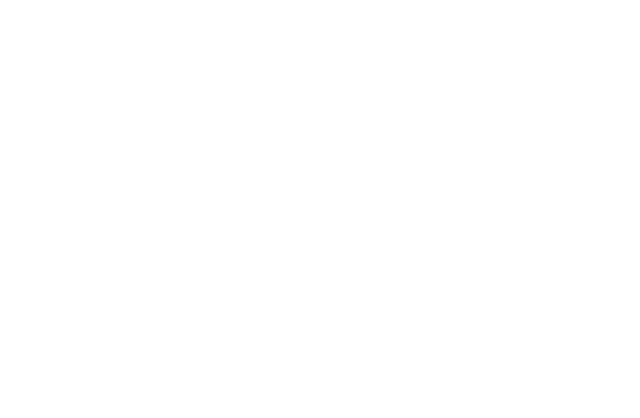
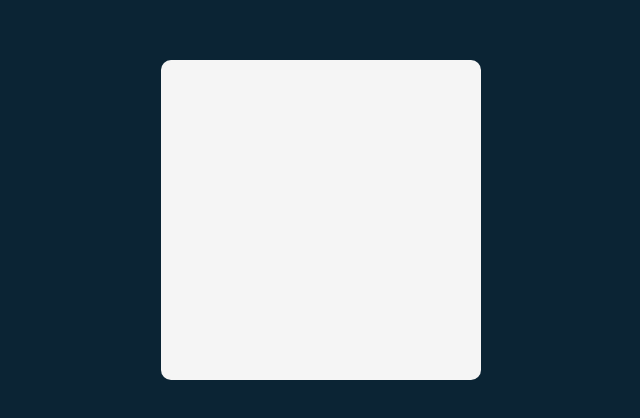
Before and after one commit to KarimElsayad247/react-tenzies, a React (Vite) app: page / in a window 1280 px wide. Shown: the part 180-598 px from the top of the page, without its empty margins (319-959 px from the left). Built offline with nearby package versions, Linux system fonts and the light colour scheme.

Commit message:
Setup background styling

```diff
--- a/src/index.css
+++ b/src/index.css
@@ -1,13 +1,19 @@
-body {
-  margin: 0;
-  font-family: -apple-system, BlinkMacSystemFont, 'Segoe UI', 'Roboto', 'Oxygen',
-    'Ubuntu', 'Cantarell', 'Fira Sans', 'Droid Sans', 'Helvetica Neue',
-    sans-serif;
-  -webkit-font-smoothing: antialiased;
-  -moz-osx-font-smoothing: grayscale;
+* {
+    margin: 0;
+    padding: 0;
 }
 
-code {
-  font-family: source-code-pro, Menlo, Monaco, Consolas, 'Courier New',
-    monospace;
+body {
+  background-color: #0B2434;
+  height: 100vh;
+  display: flex;
+  align-items: center;
+  justify-content: center;
 }
+
+main {
+    width: 320px;
+    height: 320px;
+    border-radius: 10px;
+    background-color: #F5F5F5;
+}
```
